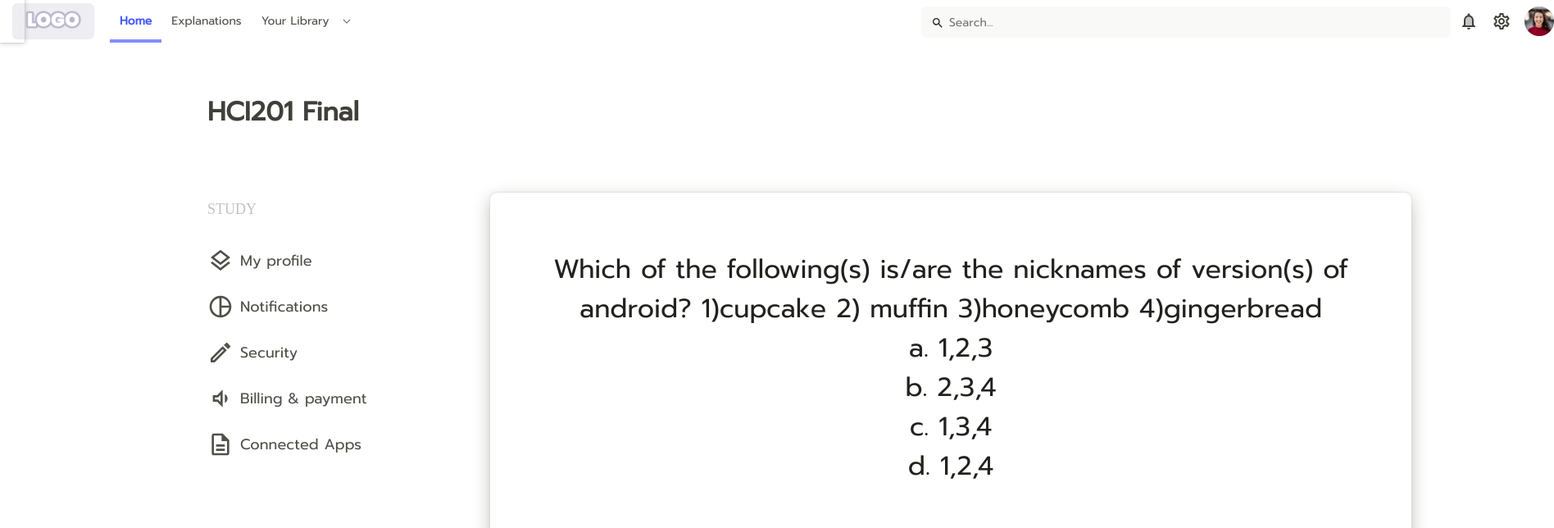
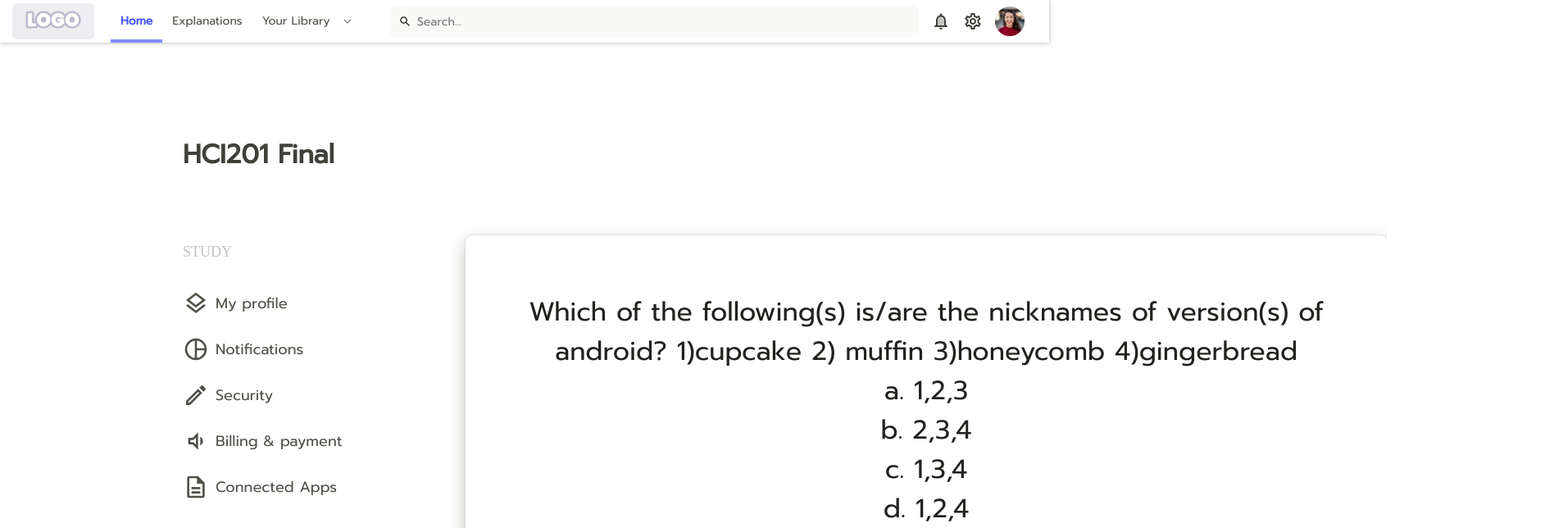
Before and after one commit to fullsirkool/Quizlet, a Vue app in the folder quizlet/: page /study in a window 1280 px wide. Shown: the top 644 px of the page at 82% size, 1896 px wide, since content can reach past the window. Built offline with nearby package versions, Linux system fonts and the light colour scheme.

Commit message:
fix ui-header

```diff
--- a/quizlet/src/components/Header.vue
+++ b/quizlet/src/components/Header.vue
@@ -1,6 +1,5 @@
 <template>
   <div id="header">
-    <div class="container">
     <div class="left">
       <div class="logo"></div>
       <div class="header-menu">
@@ -43,7 +42,6 @@
       </div>
     </div>
   </div>
-  </div>
 </template>
 
 <script>
@@ -51,30 +49,33 @@ export default {};
 </script>
 
 <style lang="scss" scoped>
+$text-box-width: 600px;
+$text-box-height: 36px;
 #header {
-  .container {
-    // position: absolute;
-    // top: 0px;
-    // left: 0px;
-    // width: 1980px;
   height: 52px;
+  width: 100%;
   background: #ffffffff;
   border-radius: 0px;
   box-shadow: 0px 0px 7px #c3c2beff, 0px 0px 2px #c3c2beff;
+  display: flex;
+  justify-content: space-between;
+
+  .right {
+    display: flex;
+    align-items: center;
+    justify-content: space-between;
+    padding-right: 30px;
+    div {
+      margin-left: 15px;
     }
-  .right {
-    float: right;
-    padding-right: 30px;
     /* Textbox 2 */
     .textbox {
-      position: absolute;
-      top: 8px;
-      left: 1124px;
+      position: relative;
       opacity: 1;
     }
     .textbox input {
-      width: 600px;
-      height: 36px;
+      width: $text-box-width;
+      height: $text-box-height;
       padding-left: 34px;
       padding-right: 12px;
       font-family: Prompt;
@@ -86,16 +87,13 @@ export default {};
     }
     .textbox svg.left {
       // background-image: url("~@/assets/left-icon.svg");
-      position: absolute;
-      top: 12px;
-      right: 12px;
       width: 16px;
       height: 16px;
       fill: #22211e;
+      position: absolute;
+      transform: translate(70%, 70%);
     }
-    .textbox svg.left {
-      left: 12px;
-    }
+
     /* hover */
     .textbox input:hover {
       color: #c3c2beff;
@@ -118,9 +116,9 @@ export default {};
     /* Notifications 9 */
     .icon-noti {
       background-image: url(~@/assets/notifications.svg);
-      position: absolute;
-      top: 14px;
-      left: 1780px;
+      // position: absolute;
+      // top: 14px;
+      // left: 1780px;
       width: 24px;
       height: 24px;
       fill: #403f3a;
@@ -129,9 +127,9 @@ export default {};
     }
     .icon-setting {
       background-image: url(~@/assets/settings.svg);
-      position: absolute;
-      top: 14px;
-      left: 1820px;
+      // position: absolute;
+      // top: 14px;
+      // left: 1820px;
       width: 24px;
       height: 24px;
       fill: #403f3a;
@@ -139,9 +137,9 @@ export default {};
       cursor: pointer;
     }
     .avatar {
-      position: absolute;
-      top: 8px;
-      left: 1860px;
+      // position: absolute;
+      // top: 8px;
+      // left: 1860px;
       width: 36px;
       height: 36px;
       background: #ffffffff;
@@ -194,12 +192,12 @@ export default {};
     }
   }
   .left {
+    display: flex;
     .logo {
       background-image: url("~@/assets/logo.png");
       background-repeat: no-repeat;
-      position: absolute;
-      top: 4px;
-      left: 15px;
+      margin-top: 4px;
+      margin-left: 15px;
       width: 100px;
       height: 44px;
       border-radius: 6px;
@@ -208,9 +206,7 @@ export default {};
       cursor: pointer;
     }
     .header-menu {
-      position: absolute;
-      top: 0px;
-      left: 134px;
+      margin-left: 20px;
       width: 309px;
       height: 52px;
       display: flex;
--- a/quizlet/src/views/Study.vue
+++ b/quizlet/src/views/Study.vue
@@ -1,10 +1,9 @@
 <template>
   <div id="study">
     <Header />
-    <navigation-bar />
     <div class="right">
-    <study-content />
-
+      <navigation-bar />
+      <study-content />
     </div>
   </div>
 </template>
@@ -23,10 +22,10 @@ export default {
 </script>
 
 <style lang="scss" scoped>
-#study{
+#study {
+  .right {
     display: flex;
-    .right {
-        width: 100%;
-    }
+    width: 100%;
+  }
 }
 </style>
```
Lines whose indentation alone changed are shown as unchanged.
